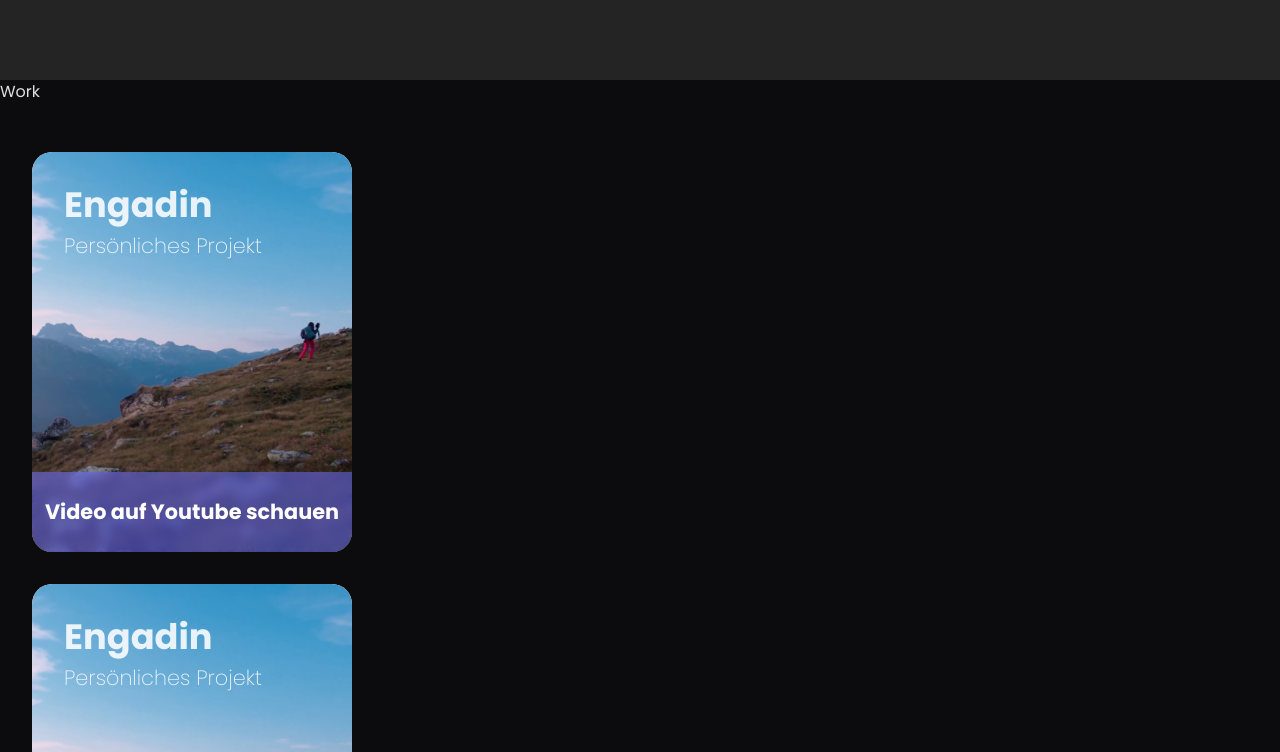
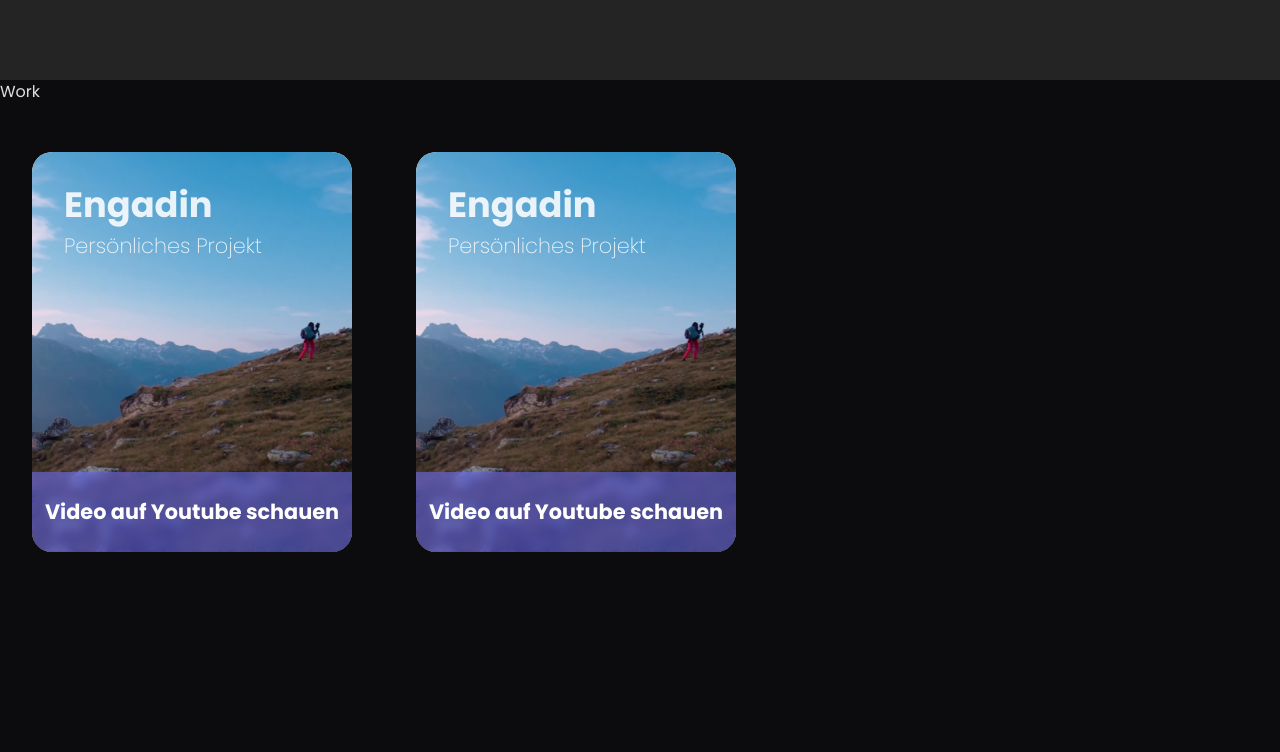
Before and after one commit to Sumis34/Home-Page, a React (Create React App) app: page / in a window 1280 px wide. Shown: the part 720-1472 px from the top of the page. Built offline with nearby package versions, Linux system fonts and the light colour scheme.

Commit message:
scroll section

```diff
--- a/src/pages/Home/home.scss
+++ b/src/pages/Home/home.scss
@@ -1,5 +1,8 @@
 @import '../../colors.scss';
-
-.home{
+.home {
     min-height: 100vh;
 }
+
+.cards {
+    display: flex;
+}
--- a/src/pages/Home/sections/work.js
+++ b/src/pages/Home/sections/work.js
@@ -6,10 +6,11 @@ import img from '../../../assets/images/engadin.png'
 
 export default function Work() {
     return (
-        <>
-            <section id="work">
-                <p>Work</p>
-                <ScrollContainer className="scroll-container">
+
+        <section id="work">
+            <p>Work</p>
+            <ScrollContainer className="scroll-container indiana-scroll-container indiana-scroll-container--hide-scrollbars" horizontal={true}>
+                <div className="cards">
                     <Card
                         title="Engadin"
                         description="Persönliches Projekt"
@@ -24,8 +25,9 @@ export default function Work() {
                         linkTitel="Video auf Youtube schauen"
                         img={img}
                     />
-                </ScrollContainer>
-            </section>
-        </>
+                </div>
+            </ScrollContainer>
+        </section>
+
     )
 }
```
